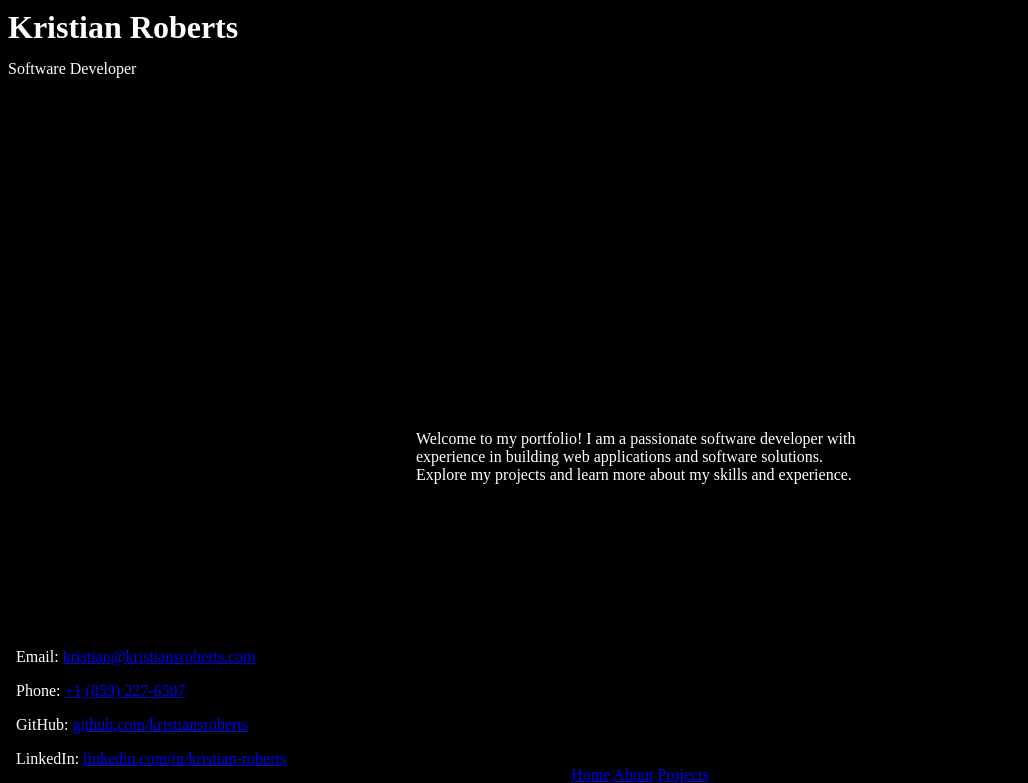
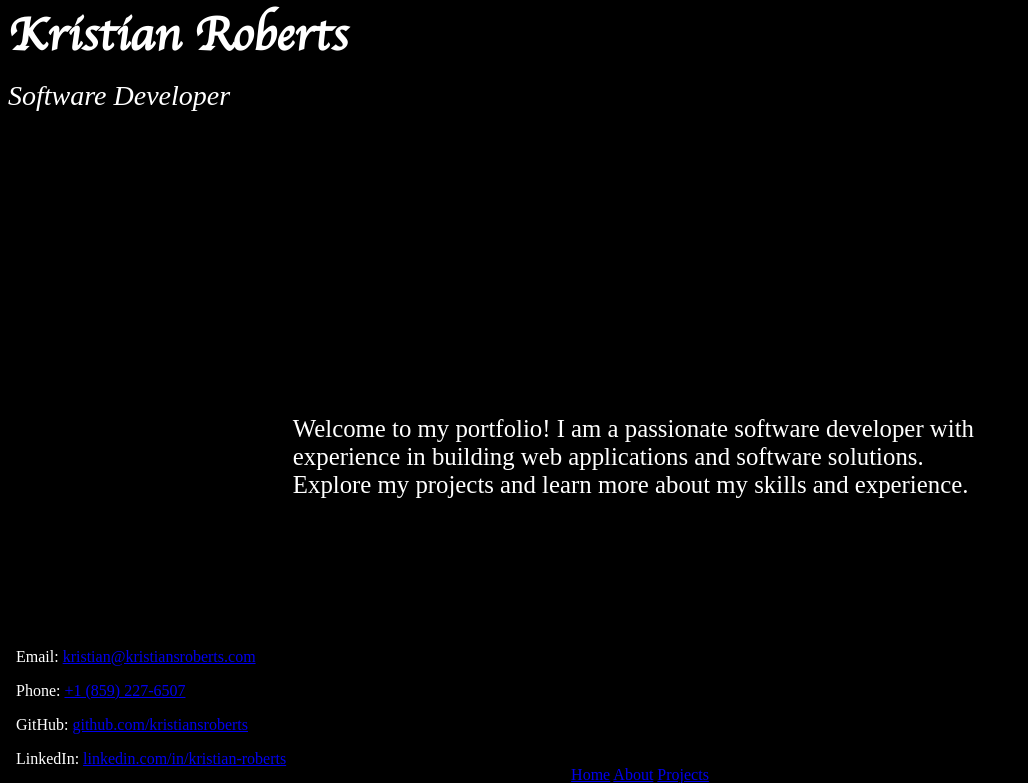
Before and after one commit to kristiansroberts/Portfolio, a Django app: page / in a window 1280 px wide. Shown: the top 783 px of the page, without its empty margins (0-1028 px from the left). Run offline with Django 5.2, Linux system fonts and the light colour scheme.

Commit message:
updated fonts and project styling so that all anchors are in place

```diff
--- a/static/css/styles.css
+++ b/static/css/styles.css
@@ -1,3 +1,10 @@
+@font-face {
+    font-family: 'Apple Chancery';
+    src: url('../fonts/applechancery.woff2') format('woff2');
+    font-weight: normal;
+    font-style: normal;
+}
+
 /* Base page setup */
 body {
     margin: 0;
@@ -47,15 +54,49 @@ body {
 }
 
 .home-name {
-    margin: 0.25;
+    margin-top: 0.5rem;
+    font-family: 'Apple Chancery';
+    font-size: 3rem;
+
 }
 
 .home-title {
-    margin-top: -0.5rem;
+    margin-top: -1.5rem;
+    font-family: 'Times New Roman', Times, serif;
+    font-size: 1.75rem;
+    font-style: italic;
 }
 
 .home-intro {
     place-self: center;
     width: min(56ch, 90vw);
     padding: 1.25rem 1.5rem;
+    font-size: 1.55rem;
 }
+
+/* Projects page set up */
+
+.projects-hero {
+    text-align: left;
+    margin: 0 0 0 .5rem;
+    transform: translateY(-12px);
+}
+
+.projects-name {
+    margin-top: 0.5rem;
+    font-family: 'Apple Chancery';
+    font-size: 3rem;
+}
+
+/* About page set up */
+.about-hero {
+    text-align: left;
+    margin: 0 0 0 .5rem;
+    transform: translateY(-12px);
+}
+
+.about-name {
+    margin-top: 0.5rem;
+    font-family: 'Apple Chancery';
+    font-size: 3rem;
+}
--- a/templates/portfolio/about.html
+++ b/templates/portfolio/about.html
@@ -1,7 +1,7 @@
 {% extends 'portfolio/base.html' %}
 {% block title %}About | Kristian Roberts Portfolio{% endblock %}
 {% block content %}
-<header>
-    <h1>About Me</h1>
-</header>
+<div class="about-hero">
+    <h1 class="about-name">About Me</h1>
+</div>
 {% endblock %}
--- a/templates/portfolio/projects.html
+++ b/templates/portfolio/projects.html
@@ -1,7 +1,7 @@
 {% extends 'portfolio/base.html' %}
 {% block title %}Projects | Kristian Roberts Portfolio{% endblock %}
 {% block content %}
-<header>
-    <h1>Welcome to My Projects</h1>
-</header>
+<div class="projects-hero">
+    <h1 class="projects-name">Projects</h1>
+</div>
 {% endblock %}
```
Also changed, not shown: static/fonts/applechancery.woff2 (added).
